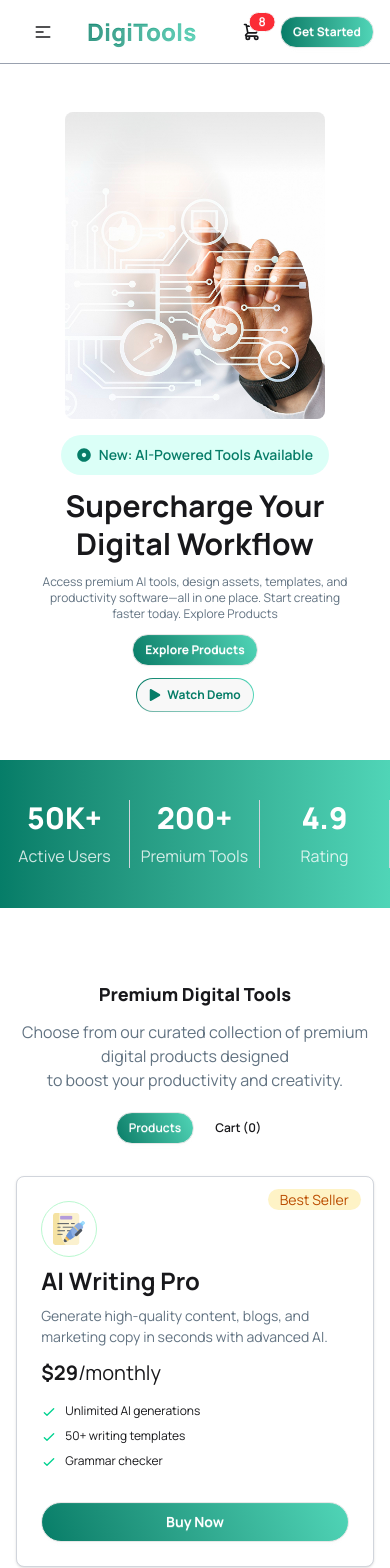
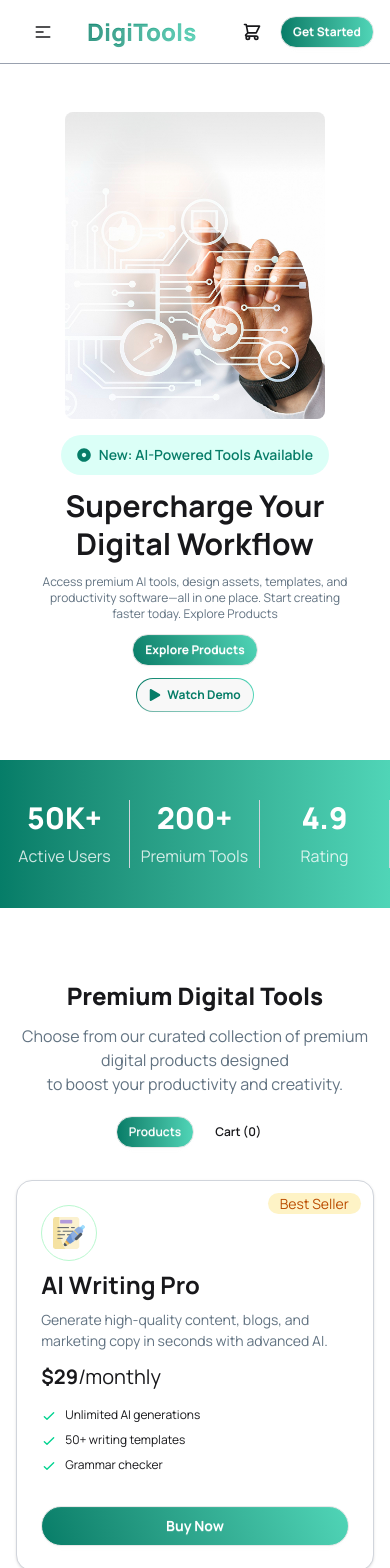
Before and after one commit to akashsarker99/A6-digitool-project, a React (Vite) app: page / in a window 390 px wide. Shown: the top 1568 px of the page. Built offline with nearby package versions, Linux system fonts and the light colour scheme.

Commit message:
cart section created added functionality and  made product, cart section dynamic, and responsive too

```diff
--- a/package.json
+++ b/package.json
@@ -14,6 +14,7 @@
     "react": "^19.2.4",
     "react-dom": "^19.2.4",
     "react-icons": "^5.6.0",
+    "react-toastify": "^11.0.5",
     "tailwindcss": "^4.2.2"
   },
   "devDependencies": {
--- a/src/App.jsx
+++ b/src/App.jsx
@@ -1,5 +1,5 @@
 
-import { Suspense } from 'react'
+import { Suspense, useState } from 'react'
 import './App.css'
 import Banner from './components/banner/Banner'
 import Cardtools from './components/cardtools/Cardtools'
@@ -8,20 +8,40 @@ import Pricing from './components/pricingCards/Pricing'
 import Stats from './components/stats/Stats'
 import StepCards from './components/stepcard/StepCards'
 import Footer from './components/footer/Footer'
+import CardUpperSide from './components/cardtools/CardUpperSide'
+import { ToastContainer } from 'react-toastify'
 
 const priceCard = async () =>{
     const res = await fetch('/pricingData.json')
     return res.json();
 }
-
+const info = async () =>{
+  const data = await fetch('/data.json');
+  return data.json();
+}
 function App() {
 const response = priceCard();
+const cardData = info();
+const [cart, setCart] =useState([]);
+const [selectOption, setSelectOption] = useState('product');
+const [cartCount, setCartCount] = useState(0);
+const [cartTotal, setCartTotal] = useState(0);
   return (
     <>
-      <Navbar></Navbar>
+      <Navbar cartCount={cartCount} cartTotal={cartTotal}></Navbar>
       <Banner></Banner>
       <Stats></Stats>
-       <Cardtools></Cardtools>
+      <CardUpperSide setSelectOption={setSelectOption} selectOption={selectOption}
+                     cartCount={cartCount}></CardUpperSide>
+
+      <Suspense fallback={<div className='text-center'><span className="loading loading-spinner loading-xl"></span></div>}>
+       <Cardtools cart={cart} setCart={setCart} cardData={cardData}
+                  selectOption={selectOption}
+                  cartCount={cartCount} setCartCount={setCartCount}
+                  cartTotal={cartTotal} setCartTotal={setCartTotal}
+
+       ></Cardtools>
+      </Suspense>
        <StepCards></StepCards>
 
        <Suspense fallback={<div className='text-center'><span className="loading loading-spinner loading-xl"></span></div>}>
@@ -30,6 +50,8 @@ const response = priceCard();
        </Suspense>
 
        <Footer></Footer>
+
+       <ToastContainer></ToastContainer>
     </>
   )
 }
--- a/src/components/cardtools/Card.jsx
+++ b/src/components/cardtools/Card.jsx
@@ -1,14 +1,28 @@
-import React, { use } from "react";
-const Card = ({ cardData }) => {
-  const data = use(cardData);
+import React from "react";
+import { toast } from "react-toastify";
+const Card = ({ data, cart, setCart, cartCount, setCartCount, cartTotal, setCartTotal}) => {
 
+  const cartHandle =(card)=>{
+     let itemExist = cart.find(cartitem => cartitem.name === card.name);
+
+     if(itemExist){
+      toast.error('Product already exist in cart')
+      return
+     }
+      let newCart = [...cart, card]
+      setCart(newCart);
+      setCartCount(cartCount+1)
+      setCartTotal(cartTotal + card.price)
+      toast.success(`${card.name} is added to Cart`)
+  }
+  console.log(cart)
   return (
     <div className="container w-11/12 mx-auto grid grid-cols-1 sm:grid-cols-2 md:grid-cols-3 gap-8">
       {
       data.map((card, index) => {
         return (
           <div key={index} className="card">
-            <div className="card bg-base-100 border shadow border-gray-300">
+            <div className="card rounded-2xl bg-base-100 border shadow border-gray-300">
               <div className="card-body">
                 <div>
                   <div className="h-14 w-14 rounded-full border border-green-200 flex items-center justify-center"> <img src={card.icon} alt="" /></div>
@@ -50,7 +64,7 @@ const Card = ({ cardData }) => {
 
                 </ul>
                 <div className="mt-6">
-                  <button className="btn text-white btn-block font-bold bg-linear-65 from-[#067D68] to-[#50D5B7] rounded-full transition-all ease-in-out duration-400 hover:scale-105">
+                  <button onClick={() => cartHandle(card)} className="btn text-white btn-block font-bold bg-linear-65 from-[#067D68] to-[#50D5B7] rounded-full transition-all ease-in-out duration-400 hover:scale-105">
                     Buy Now
                   </button>
                 </div>
--- /dev/null
+++ b/src/components/cardtools/CardUpperSide.jsx
@@ -0,0 +1,22 @@
+import React from 'react';
+
+const CardUpperSide = ({selectOption, setSelectOption, cartCount}) => {
+    return (
+        <div>
+             <div className='text-center pt-18'>
+                                <h2 className='text-2xl sm:text-3xl md:text-4xl font-extrabold mb-3'>Premium Digital Tools</h2>
+                                <p className='text-[#627382]'>Choose from our curated collection of premium digital products designed<br></br>to boost your productivity and creativity.</p>
+                             </div>
+                             <div className='button-container pt-5 flex flex-row justify-center gap-2 pb-8'>
+
+                                <button onClick={() => setSelectOption('product')} className={`btn
+                                    ${selectOption === 'product'? "bg-linear-to-r from-[#067D68] to-[#50D5B7] text-white" : "btn-ghost" }  font-semibold  rounded-full transition-all ease-in-out duration-400 hover:scale-105 btn-sm sm:btn-md sm:mx-0`}>Products</button>
+
+                                <button onClick={() => setSelectOption('cart')} className={`btn
+                                    ${selectOption === 'cart'? "bg-linear-to-r from-[#067D68] to-[#50D5B7] text-white" : "btn-ghost" } font-semibold rounded-full transition-all ease-in-out duration-400 hover:scale-105 btn-sm sm:btn-md sm:mx-0`}>Cart ({cartCount})</button>
+                             </div>
+        </div>
+    );
+};
+
+export default CardUpperSide;
--- a/src/components/cardtools/Cardtools.jsx
+++ b/src/components/cardtools/Cardtools.jsx
@@ -1,27 +1,32 @@
-import { Suspense } from 'react';
+import { Suspense, use } from 'react';
 import Card from './Card';
+import Cart from '../cart/Cart';
 
-const info = async () =>{
-  const data = await fetch('/data.json');
-  return data.json();
-}
 
-const Cardtools = () => {
-    const cardData = info();
+
+const Cardtools = ({cart, setCart, cardData, selectOption, cartCount, setCartCount, cartTotal, setCartTotal}) => {
+  const data = use(cardData);
+
     return (
         <div>
-            <section className='pt-18'>
-                 <div className='text-center'>
-                    <h2 className='text-lg sm:text-3xl md:text-4xl font-extrabold mb-3'>Premium Digital Tools</h2>
-                    <p className='text-[#627382]'>Choose from our curated collection of premium digital products designed<br></br>to boost your productivity and creativity.</p>
-                 </div>
-                 <div className='button-container pt-5 flex flex-row justify-center gap-2 pb-8'>
-                    <button className="btn text-white font-semibold bg-linear-65 from-[#067D68] to-[#50D5B7] rounded-full transition-all ease-in-out duration-400 hover:scale-105 btn-sm sm:btn-md sm:mx-0">Products</button>
-                    <button className='btn btn-ghost font-semibold rounded-full transition-all ease-in-out duration-400 hover:scale-105 btn-sm sm:btn-md sm:mx-0'>Cart (0)</button>
-                 </div>
+            <section>
+
                     <Suspense fallback={<div className='text-center'><span className="loading loading-spinner loading-xl"></span></div>}>
+                        {
+                            selectOption === 'product' ?
+                            <Card
+                            data={data}
+                            cart={cart}
+                            setCart={setCart}
+                            cartCount={cartCount} setCartCount={setCartCount}
+                            cartTotal={cartTotal} setCartTotal={setCartTotal}
+                            ></Card> :
+                            <Cart cart={cart} setCart={setCart}
+                                  cartCount={cartCount} setCartCount={setCartCount}
+                                  cartTotal={cartTotal} setCartTotal={setCartTotal}
+                                              ></Cart>
+                        }
 
-                     <Card cardData={cardData}></Card>
                     </Suspense>
             </section>
         </div>
--- /dev/null
+++ b/src/components/cart/Cart.jsx
@@ -0,0 +1,51 @@
+import React from 'react';
+import { TiDelete } from 'react-icons/ti';
+import { toast } from 'react-toastify';
+
+const Cart = ({cart, setCart, cartCount, setCartCount, cartTotal, setCartTotal}) => {
+    const cartDeleteHandle =(cartCard)=>{
+        let newcart = cart.filter(cartitem => cartitem.name !== cartCard.name);
+        setCart(newcart);
+        setCartCount(cartCount-1);
+        setCartTotal(cartTotal-cartCard.price);
+    }
+
+    function proceedcheck(){
+        alert('Click ok to Proceed');
+        toast.success('Checkout Succesfull')
+        setCart([]);
+        setCartCount(0);
+        setCartTotal(0);
+    }
+    return (
+        <div>
+           <div className='container mx-auto px-10'>
+               <div className='p-5 sm:p-8 border border-gray-300 shadow rounded-2xl '>
+                <h2 className='text-xl sm:text-2xl font-bold'>Your Cart</h2>
+
+              <div className='space-y-3.5 mt-5'>
+                 {
+                cart.map(cartCard =>  <div className='flex justify-between items-center bg-[#F9FAFC] p-5 rounded-2xl shadow'>
+                    <div className='flex gap-6 items-center'>
+                       <span className='h-14 w-14 rounded-full border flex justify-center items-center border-gray-300'><img src={cartCard.icon} alt="" /></span>
+                        <div>
+                            <h2 className='font-bold text-sm sm:text-xl'>{cartCard.name}</h2>
+                            <p className='text-[#627382] font-bold text-sm sm:text-lg'>${cartCard.price}</p>
+                        </div>
+                    </div>
+                        <span onClick={()=> cartDeleteHandle(cartCard)} className='btn h-10 w-10 rounded-full text-2xl text-red-500'><button><TiDelete></TiDelete></button></span>
+                </div>)
+               }
+              </div>
+              <div className='my-3 flex justify-between'>
+                <p className='font-semibold'>Total:</p>
+                <p className='font-bold text-lg'>${cartTotal}</p>
+              </div>
+              <button onClick={()=> proceedcheck()} className='btn text-white btn-block font-bold bg-linear-65 from-[#067D68] to-[#50D5B7] rounded-full transition-all ease-in-out duration-400 hover:scale-102'>Proceed To Checkout</button>
+            </div>
+           </div>
+        </div>
+    );
+};
+
+export default Cart;
--- a/src/components/footer/Footer.jsx
+++ b/src/components/footer/Footer.jsx
@@ -9,7 +9,7 @@ const Footer = () => {
                <section className='container mx-auto flex flex-col md:flex-row
                       md:justify-between gap-4 justify-around mt-8 p-10'>
                    <div className='text-center md:text-left'>
-                    <h2 className='text-white sm:text-3xl font-bold mb-2'>DigiTools</h2>
+                    <h2 className='text-white text-2xl sm:text-3xl font-bold mb-2'>DigiTools</h2>
                     <p className='text-white text-sm opacity-90'>Premium digital tools for creators, <br></br>professionals, and businesses. Work smarter<br></br> with our suite of powerful tools.</p>
                 </div>
 
--- a/src/components/navbar/Navbar.jsx
+++ b/src/components/navbar/Navbar.jsx
@@ -1,6 +1,7 @@
 import React from 'react';
+import Cart from '../cart/Cart';
 
-const Navbar = () => {
+const Navbar = ({cartCount, cartTotal}) => {
     return (
         <div>
 
@@ -36,17 +37,17 @@ const Navbar = () => {
       <div tabIndex={0} role="button" className="btn btn-ghost btn-circle">
         <div className="indicator">
           <svg xmlns="http://www.w3.org/2000/svg" className="h-5 w-5" fill="none" viewBox="0 0 24 24" stroke="currentColor"> <path strokeLinecap="round" strokeLinejoin="round" strokeWidth="2" d="M3 3h2l.4 2M7 13h10l4-8H5.4M7 13L5.4 5M7 13l-2.293 2.293c-.63.63-.184 1.707.707 1.707H17m0 0a2 2 0 100 4 2 2 0 000-4zm-8 2a2 2 0 11-4 0 2 2 0 014 0z" /> </svg>
-          <span className="badge badge-sm indicator-item text-white bg-red-500 rounded-full">8</span>
+          <span className={`${cartTotal === 0? "hidden" : "badge badge-sm indicator-item text-white bg-red-500 rounded-full" }`}>{cartCount}</span>
         </div>
       </div>
       <div
         tabIndex={0}
         className="card card-compact dropdown-content bg-base-100 z-1 mt-3 w-52 shadow">
         <div className="card-body">
-          <span className="text-lg font-bold">8 Items</span>
-          <span className="text-info">Subtotal: $999</span>
+          <span className="text-lg font-bold">{cartCount} Items</span>
+          <span className="text-[#067D68]">Subtotal: ${cartTotal}</span>
           <div className="card-actions">
-            <button className="btn btn-primary btn-block">View cart</button>
+            <button className="btn text-white bg-linear-to-r from-[#067D68] to-[#50D5B7] rounded-full transition-all ease-in-out duration-400 hover:scale-105 btn-block">View cart</button>
           </div>
         </div>
       </div>
--- a/src/components/pricingCards/Pricing.jsx
+++ b/src/components/pricingCards/Pricing.jsx
@@ -4,7 +4,6 @@ import PricingCard from './PricingCard';
 const Pricing = ({response}) => {
 
     const pricingCard = use(response);
-    console.log(pricingCard)
     return (
         <div>
              <div className='container mx-auto mt-14 sm:py-8 text-center px-7'>
--- a/src/components/pricingCards/PricingCard.jsx
+++ b/src/components/pricingCards/PricingCard.jsx
@@ -4,7 +4,7 @@ const PricingCard = ({card}) => {
 
     return (
         <div>
-            <div className={`card ${card.tagType === 'popular' ? 'bg-linear-to-r from-[#067D68] to-[#50D5B7] text-white': 'bg-[#F2F2F2]'} border shadow border-gray-300 h-full flex flex-col relative`}>
+            <div className={`card ${card.tagType === 'popular' ? 'bg-linear-to-r from-[#067D68] to-[#50D5B7] text-white scale-105': 'bg-[#F2F2F2]'} border shadow border-gray-300 rounded-2xl h-full flex flex-col relative`}>
               <div className="card-body">
                 <div>
                   <span className={`
--- a/src/components/stepcard/StepCards.jsx
+++ b/src/components/stepcard/StepCards.jsx
@@ -6,7 +6,7 @@ const StepCards = () => {
     return (
         <div>
             <div className='bg-[#F9FAFC] container mx-auto mt-14 py-13 text-center px-7'>
-                <h2 className='text-lg sm:text-3xl md:text-4xl font-extrabold mb-3'>Get Started in 3 Steps</h2>
+                <h2 className='text-2xl sm:text-3xl md:text-4xl font-extrabold mb-3'>Get Started in 3 Steps</h2>
                 <p className='text-[#627382]'>Start using premium digital tools in minutes, not hours.</p>
 
                 <div className='step-card-container mt-8 lg:w-11/12 grid grid-cols-1 justify-center sm:grid-cols-2 md:grid-cols-3 mx-auto gap-8'>
```
Also changed, not shown: 1 other file (tests, documents, lock files or other folders).
